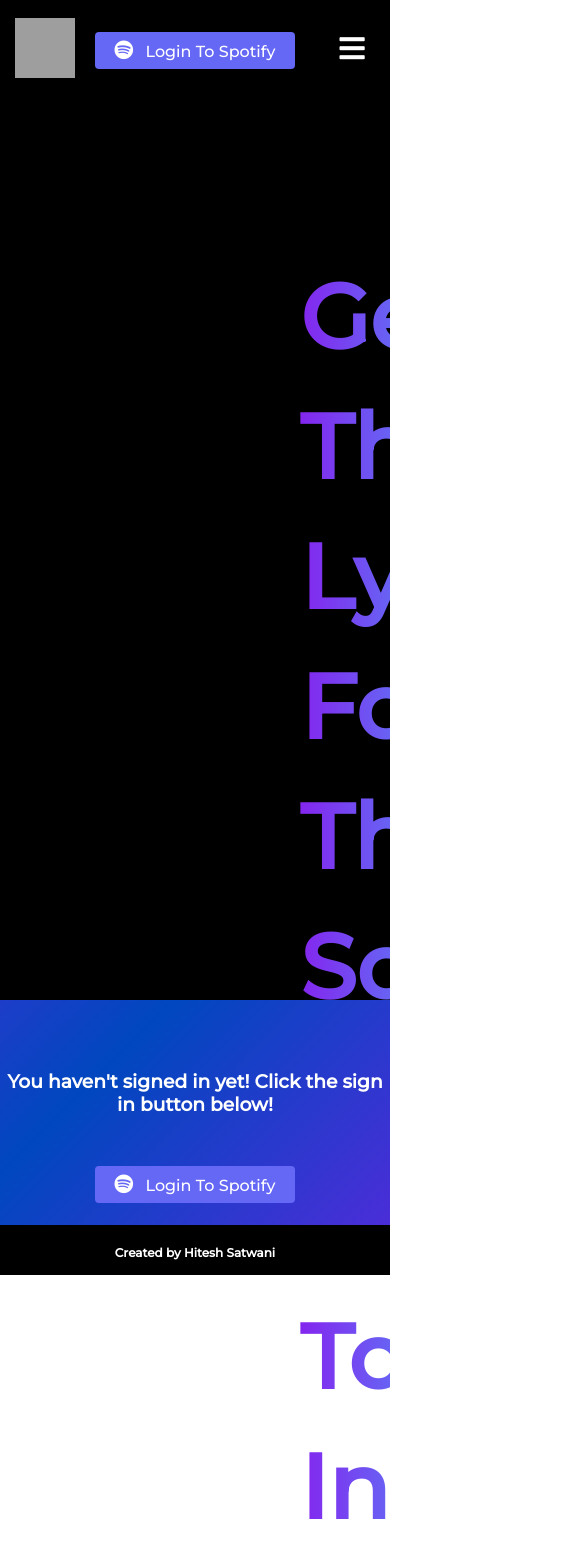
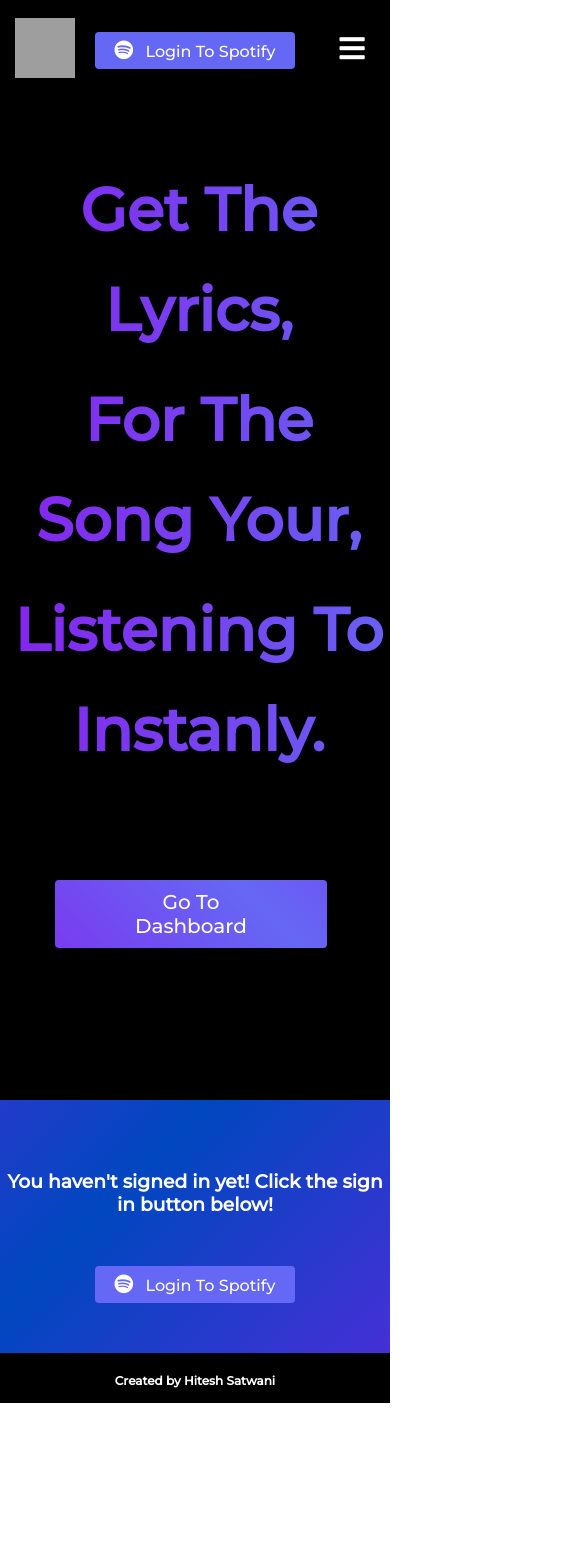
Before and after one commit to hiteshsatwani/Adlib-Lyrics-Finder, a React (Create React App) app: page / in a window 390 px wide. Shown: the top 1568 px of the page, 585 px wide, since content can reach past the window. After the commit the page ends 1403 px from the top, so only its background shows below. Built offline with nearby package versions, Linux system fonts and the light colour scheme; grey boxes are pictures that could not be loaded; what spotify-web-api-js would draw is missing.

Commit message:
Mobile UI Test

```diff
--- a/public/index.html
+++ b/public/index.html
@@ -3,7 +3,7 @@
   <head>
     <meta charset="utf-8" />
     <link rel="icon" href="%PUBLIC_URL%/favicon.png" />
-    <meta name="viewport" content="width=device-width, initial-scale=1" />
+    <meta name="viewport" content="width=device-width, initial-scale=1.0">
     <meta name="theme-color" content="#000000" />
     <meta
       name="AdLib - Lyrics Grabber"
--- a/src/App.css
+++ b/src/App.css
@@ -4,4 +4,5 @@
   padding: 0;
   font-family: 'Montserrat', sans-serif;
   text-align: center;
+
 }
--- a/src/components/dashboard/dashboard-blurred.css
+++ b/src/components/dashboard/dashboard-blurred.css
@@ -11,6 +11,10 @@
 
     }
 
+
+    .blur-button Button{
+      margin-bottom: 50px;
+    }
   .paused {
     -webkit-animation-play-state: paused; /* Safari 4.0 - 8.0 */
     animation-play-state: paused;
--- a/src/components/dashboard/dashboard-blurred.js
+++ b/src/components/dashboard/dashboard-blurred.js
@@ -12,7 +12,9 @@ class DashboardBlurred extends Component {
                 <div className="test-blur">
                     <div className="no-blur">
                         <h3>You haven't signed in yet! Click the sign in button below!</h3>
+                        <div className="blur-button">
                         <a href="https://spotify-auth-adlib.herokuapp.com/login"><Button>< i className="fab fa-spotify"></i> Login To Spotify </Button></a>
+                        </div>
                     </div>
 
                 </div>
--- a/src/components/landing-section/landing-section.css
+++ b/src/components/landing-section/landing-section.css
@@ -1,12 +1,13 @@
 .front-section{
-    height: 900px;
+    height: 1000px;
     background: black;
+    padding-top: 150px;
 }
 
 .front-section Button{
     margin-right: 1090px;
     padding: 12px 12px;
-    margin-top: 40px;
+    margin-top: 100px;
     font-size: 15pt;
     background: linear-gradient(45deg, #8A18ED, #6568F4, #8A18ED, #6568F4);
     background-size: 400% 400%;
@@ -23,7 +24,6 @@
 .title h3 {
     font-size: 90px;
     text-align: left;
-
     margin-left: 300px;
     line-height: 130px;
     background: linear-gradient(90deg, #8A18ED, #6568F4, #8A18ED, #6568F4);
@@ -103,3 +103,24 @@
       background-position: 0% 50%
       }
       }
+
+      @media screen and (max-width: 960px) {
+        .title h3 {
+            margin-left: 7.5px;
+            font-size: 60px;
+            line-height: 100px;
+            padding-top: 10px;
+            text-align: center;
+        }
+
+        .front-section{
+            height: 1000px;
+            background: black;
+            padding-top: 50px;
+        }
+
+        .mobile-button Button {
+            margin-left: 55px;
+            padding: 10px 80px;
+        }
+      }
--- a/src/components/landing-section/landing-section.js
+++ b/src/components/landing-section/landing-section.js
@@ -8,13 +8,15 @@ class LandingSection extends Component {
         return(
             <div className="front-section">
                 <div className="title">
-                    <br></br><br></br><br></br><br></br><br></br><br></br><br></br><br></br>
+
                 <h3>Get The Lyrics,</h3>
                 <h3>For The Song Your,</h3>
                 <h3>Listening To Instanly.</h3>
                 </div>
-                <br></br><br></br>
-                <Button >Go To Dashboard</Button>
+
+                <div className="mobile-button">
+                    <Button >Go To Dashboard</Button>
+                </div>
             </div>
         )
     }
```
